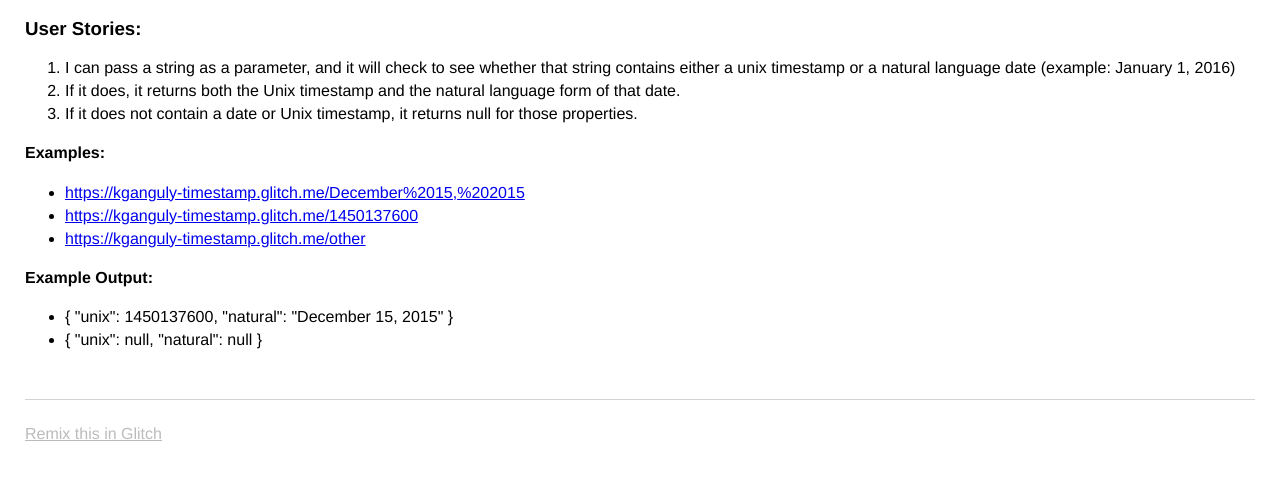
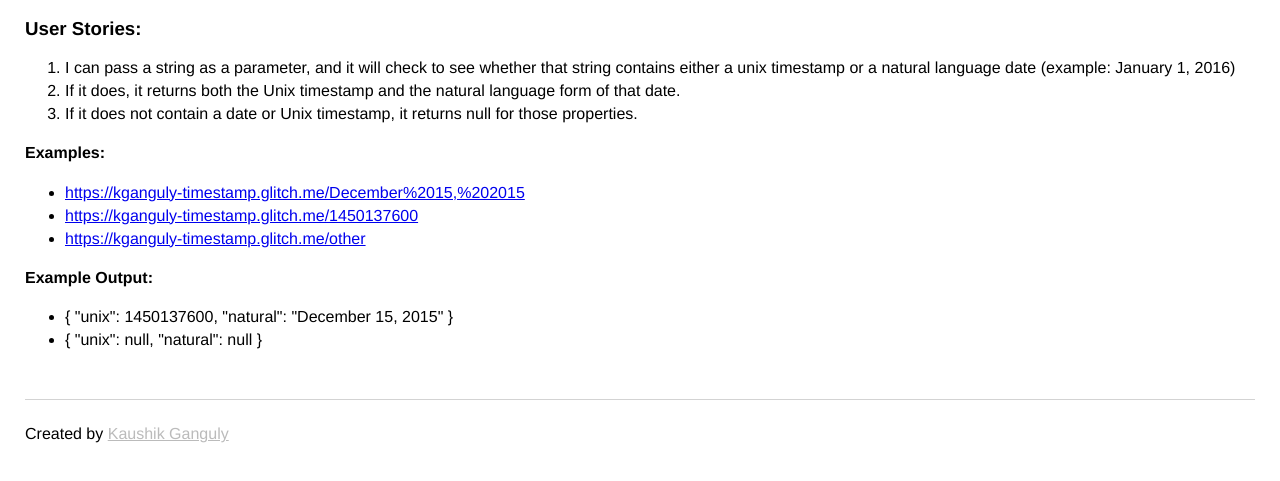
Before and after one commit to kganguly/FCC-Timestamp-Microservice, a website: page views/index.html in a window 1280 px wide. Shown: the part 65-546 px from the top of the page. Drawn offline with Linux system fonts and the light colour scheme.

Commit message:
Updated footer to created by.

```diff
--- a/views/index.html
+++ b/views/index.html
@@ -58,9 +58,7 @@
     </main>
 
     <footer>
-      <a href="https://glitch.com">
-        Remix this in Glitch
-      </a>
+      Created by <a href="https://www.kganguly.com">Kaushik Ganguly</a>
     </footer>
 
   </body>
```
